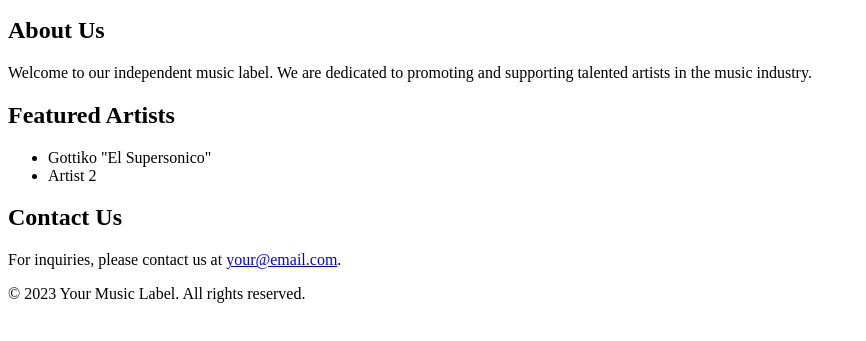
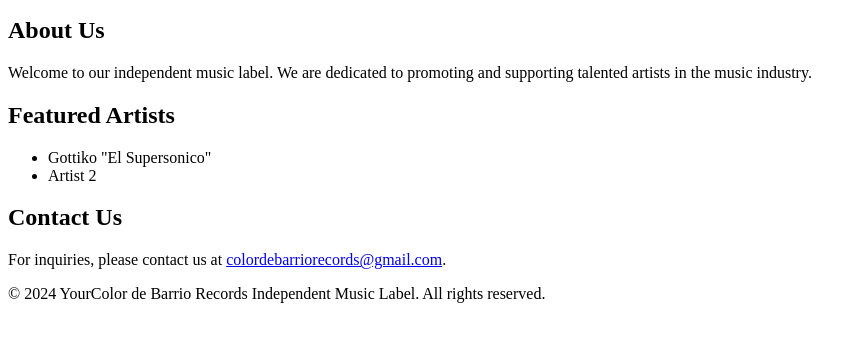
Before and after one commit to ColordeBarrioRecords/Independent-Record-Label, a plain HTML site: page index.html in a window 1280 px wide. Shown: the part 101-442 px from the top of the page, without its empty margins (0-866 px from the left). Drawn offline with Linux system fonts and the light colour scheme.

Commit message:
index.html

```diff
--- a/index.html
+++ b/index.html
@@ -25,11 +25,11 @@
         </section>
         <section>
             <h2>Contact Us</h2>
-            <p>For inquiries, please contact us at <a href="mailto:your@email.com">your@email.com</a>.</p>
+            <p>For inquiries, please contact us at <a href="mailto:colordebarriorecords@gmail.com">colordebarriorecords@gmail.com</a>.</p>
         </section>
     </main>
     <footer>
-        <p>&copy; 2023 Your Music Label. All rights reserved.</p>
+        <p>&copy; 2024 YourColor de Barrio Records Independent Music Label. All rights reserved.</p>
     </footer>
 </body>
 </html>
```
